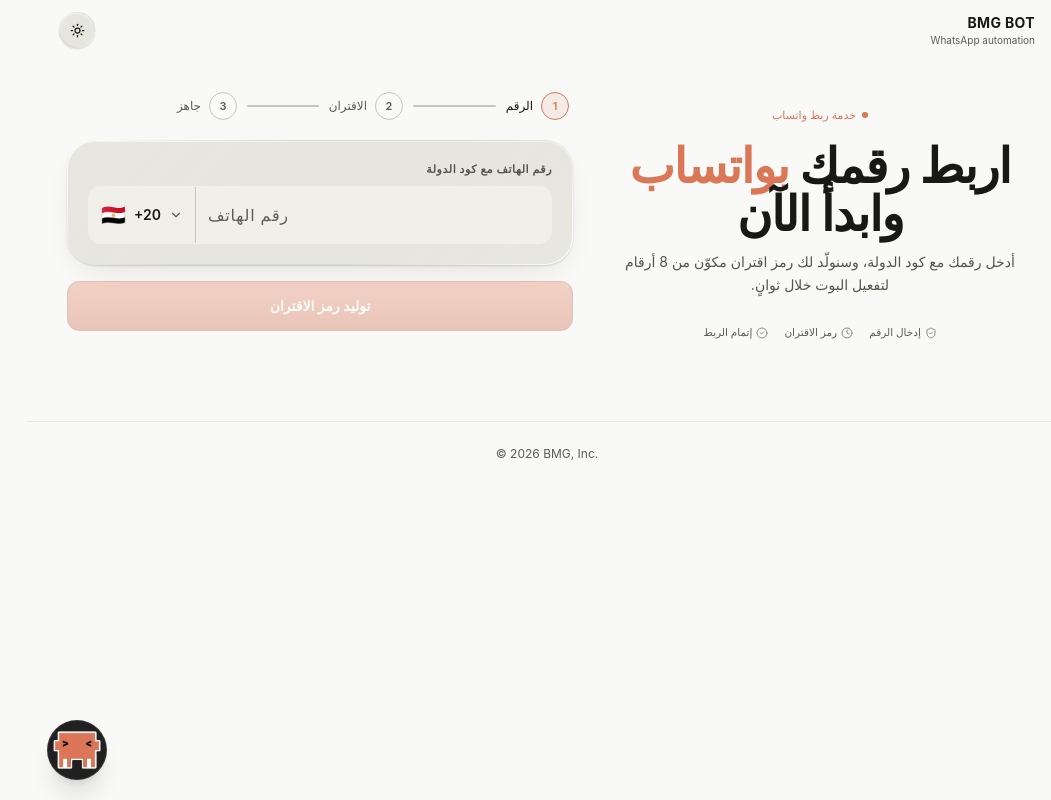
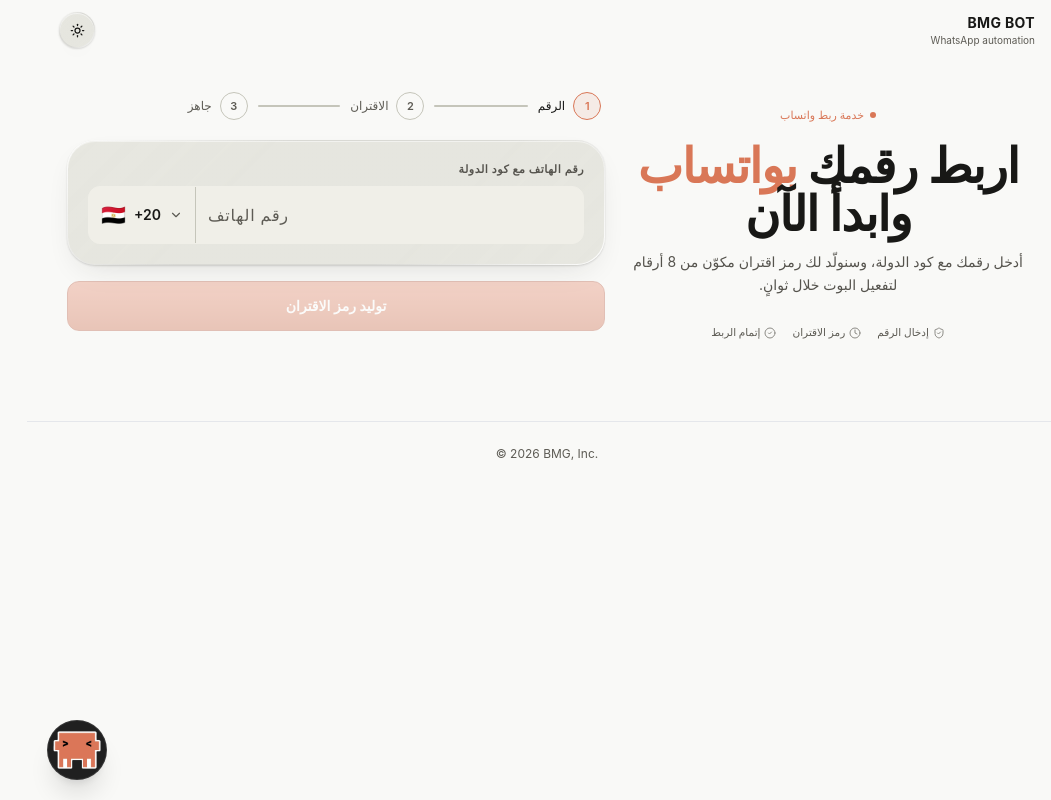
Before and after one commit to ux656/Freund, a Next.js app: page / in a window 1280 px wide. Shown: the whole page, without its empty margins (229-1280 px from the left). Built offline with nearby package versions, Linux system fonts and the light colour scheme.

Commit message:
Use desktop columns at compact desktop viewport

```diff
--- a/app/page.tsx
+++ b/app/page.tsx
@@ -32,8 +32,8 @@ export default function Home() {
         <PageEntrance key={activePage}>
           <main className="mx-auto w-full max-w-7xl px-4 pb-20 pt-5 sm:px-6 sm:pt-8 lg:px-10 xl:px-10">
             {activePage === "home" && (
-              <div id="home" className="space-y-8 lg:grid lg:grid-cols-[minmax(0,0.9fr)_minmax(0,1.1fr)] lg:items-start lg:gap-10 lg:space-y-0">
-                <div className="min-w-0 lg:pt-2"><Hero /></div>
+              <div id="home" className="space-y-8 min-[720px]:grid min-[720px]:grid-cols-[minmax(0,0.85fr)_minmax(0,1.15fr)] min-[720px]:items-start min-[720px]:gap-6 min-[720px]:space-y-0">
+                <div className="min-w-0 min-[720px]:pt-2"><Hero /></div>
                 <div className="min-w-0"><PairingFlow /></div>
               </div>
             )}
```
